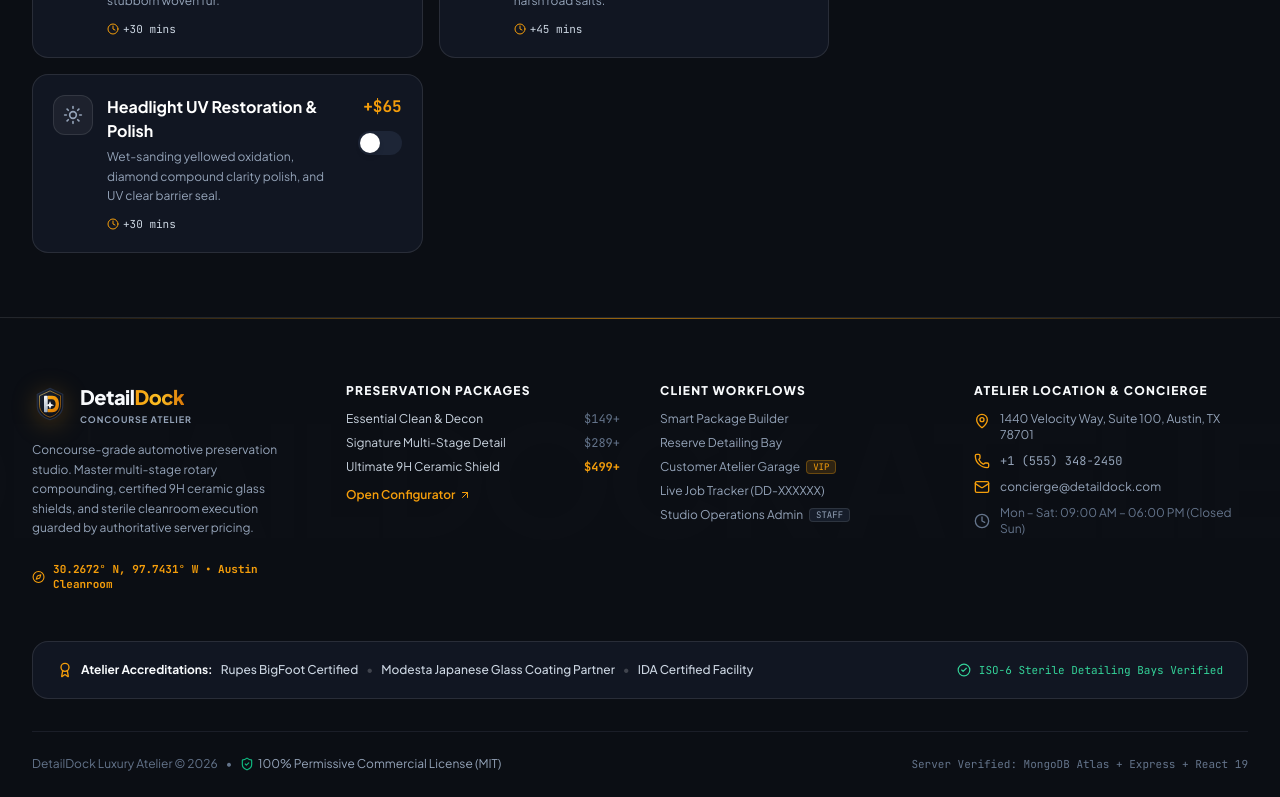
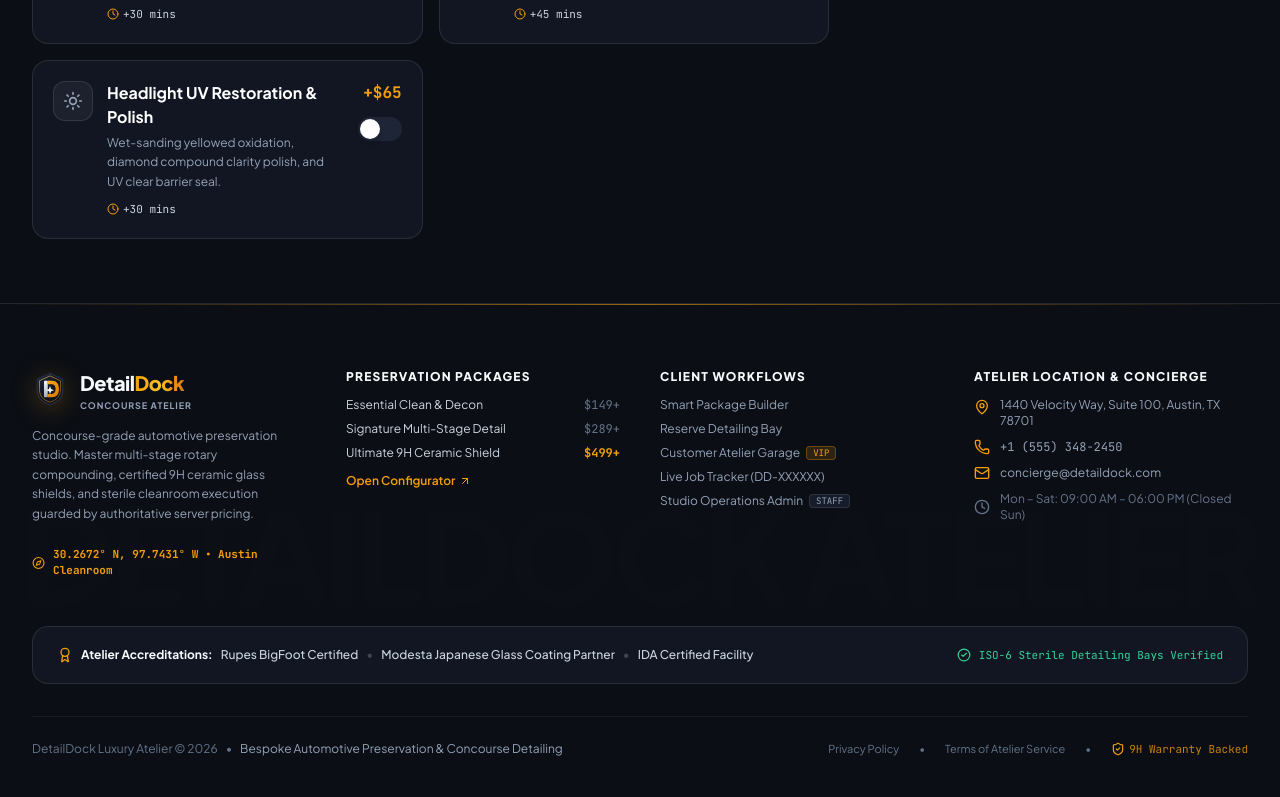
Before and after one commit to adobefkuser45-hue/DetailDock, a React (Vite) app in the folder client/: page /builder in a window 1280 px wide. Shown: the part 2000-2797 px from the top of the page. Built offline with nearby package versions, Linux system fonts and the light colour scheme; no server answers.

Commit message:
fix(ui): Wave 1 cleanups - remove duplicate Track Job, fix phone wrap, remove stray line, and eliminate footer developer prompt leaks

```diff
--- a/client/src/components/home/HeroSection.jsx
+++ b/client/src/components/home/HeroSection.jsx
@@ -91,9 +91,6 @@ export const HeroSection = () => {
       {/* Atmospheric Amber & Platinum Ambient Glows */}
       <div className="absolute top-10 right-1/4 w-[500px] h-[500px] bg-[#F59E0B]/5 rounded-full blur-[140px] pointer-events-none z-0" />
       <div className="absolute -bottom-20 left-10 w-[450px] h-[450px] bg-white/[0.03] rounded-full blur-[120px] pointer-events-none z-0" />
-
-      {/* Scangrip Overhead Cleanroom Light Bar */}
-      <div className="absolute top-0 left-1/2 -translate-x-1/2 w-4/5 max-w-5xl h-[2px] bg-gradient-to-r from-transparent via-[#F59E0B]/80 to-transparent shadow-[0_0_30px_rgba(245,158,11,0.7)] z-10" />
 
       <div className="relative max-w-7xl mx-auto px-4 sm:px-6 lg:px-8 z-10">
         <div className="grid grid-cols-1 lg:grid-cols-12 gap-12 lg:gap-14 items-center">
--- a/client/src/components/layout/Footer.jsx
+++ b/client/src/components/layout/Footer.jsx
@@ -30,8 +30,8 @@ export const Footer = () => {
       <div className="h-px w-full bg-gradient-to-r from-transparent via-[#F59E0B]/60 to-transparent" />
 
       {/* Grand Architectural Background Watermark */}
-      <div className="absolute top-12 left-0 right-0 pointer-events-none select-none overflow-hidden flex justify-center opacity-40">
-        <span className="text-[12vw] font-black tracking-tighter uppercase whitespace-nowrap text-white/[0.02]">
+      <div className="absolute inset-0 pointer-events-none select-none overflow-hidden flex items-center justify-center opacity-30">
+        <span className="text-[10vw] font-black tracking-tighter uppercase whitespace-nowrap text-white/[0.015]">
           DETAILDOCK ATELIER
         </span>
       </div>
@@ -172,18 +172,22 @@ export const Footer = () => {
         </div>
 
         {/* Bottom Legal Bar */}
-        <div className="mt-8 pt-6 border-t border-[#1B1E28] flex flex-col sm:flex-row items-center justify-between gap-4 text-xs text-[#64748B]">
-          <div className="flex items-center gap-2">
+        <div className="mt-8 pt-6 border-t border-white/5 flex flex-col sm:flex-row items-center justify-between gap-4 text-xs text-[#64748B]">
+          <div className="flex flex-wrap items-center gap-2">
             <span>{studioName} © {new Date().getFullYear()}</span>
             <span>•</span>
-            <span className="flex items-center gap-1 text-[#94A3B8]">
-              <ShieldCheck className="w-3.5 h-3.5 text-[#10B981]" />
-              100% Permissive Commercial License (MIT)
-            </span>
+            <span className="text-[#94A3B8]">Bespoke Automotive Preservation & Concourse Detailing</span>
           </div>
 
-          <div className="flex items-center gap-6">
-            <span className="text-[11px] font-mono">Server Verified: MongoDB Atlas + Express + React 19</span>
+          <div className="flex items-center gap-5 text-[11px]">
+            <span className="hover:text-[#CBD5E1] cursor-pointer transition-colors">Privacy Policy</span>
+            <span>•</span>
+            <span className="hover:text-[#CBD5E1] cursor-pointer transition-colors">Terms of Atelier Service</span>
+            <span>•</span>
+            <span className="flex items-center gap-1 text-[#F59E0B]/80 font-mono">
+              <ShieldCheck className="w-3.5 h-3.5 text-[#F59E0B]" />
+              9H Warranty Backed
+            </span>
           </div>
         </div>
       </div>
--- a/client/src/components/layout/Navbar.jsx
+++ b/client/src/components/layout/Navbar.jsx
@@ -27,7 +27,6 @@ export const Navbar = () => {
     { name: 'Smart Builder', path: '/builder', icon: Wrench, highlight: true },
     { name: 'Schedule Bay', path: '/book', icon: Calendar },
     { name: 'Garage', path: '/garage', icon: Car },
-    { name: 'Track Job', path: '/track', icon: Search },
     { name: 'Admin Portal', path: '/admin', icon: Shield }
   ];
 
@@ -96,10 +95,10 @@ export const Navbar = () => {
         </nav>
 
         {/* Action Buttons & Concierge Hotline */}
-        <div className="hidden sm:flex items-center gap-3">
+        <div className="hidden sm:flex items-center gap-2.5">
           <a
             href={`tel:${cleanPhone}`}
-            className="hidden lg:flex items-center gap-1.5 text-xs font-medium text-[#94A3B8] hover:text-[#F59E0B] transition-colors py-1.5 px-2.5 rounded-lg hover:bg-[#161D2A]"
+            className="hidden xl:inline-flex items-center gap-1.5 text-xs font-medium text-[#94A3B8] hover:text-[#F59E0B] transition-colors py-1.5 px-2.5 rounded-lg hover:bg-[#161D2A] whitespace-nowrap"
             title="Call Concierge"
           >
             <PhoneCall className="w-3.5 h-3.5 text-[#F59E0B]" />
@@ -111,7 +110,7 @@ export const Navbar = () => {
               variant="outline"
               size="sm"
               icon={Search}
-              className="text-xs py-1.5 border-white/10 hover:border-[#F59E0B]/50"
+              className="text-xs py-1.5 border-white/10 hover:border-[#F59E0B]/50 whitespace-nowrap"
             >
               Track Job
             </Button>
```
